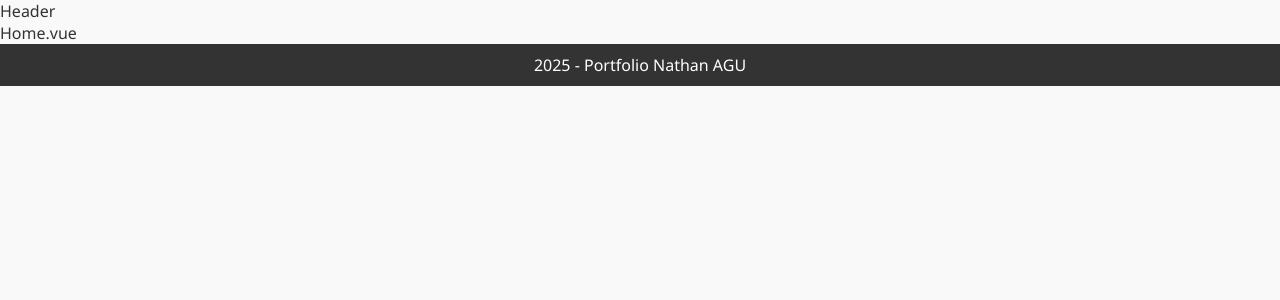
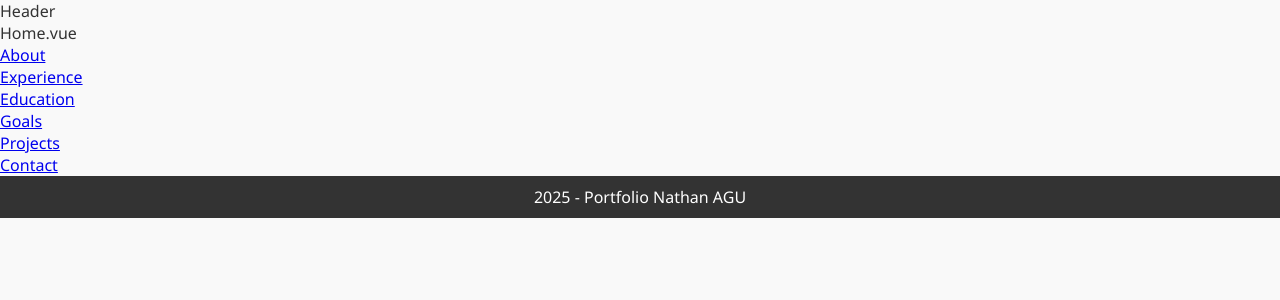
Before and after one commit to NathanAgu/Portfolio, a Vue app: page / in a window 1280 px wide. Shown: the top 300 px of the page. Built offline with nearby package versions, Linux system fonts and the light colour scheme.

Commit message:
feat: Ajout des pages du portfolio

```diff
--- /dev/null
+++ b/src/pages/About.vue
@@ -0,0 +1,11 @@
+<script>
+
+</script>
+
+<template>
+  <p>About.vue</p>
+</template>
+
+<style scoped>
+
+</style>
--- /dev/null
+++ b/src/pages/Contact.vue
@@ -0,0 +1,11 @@
+<script>
+
+</script>
+
+<template>
+  <p>Contact.vue</p>
+</template>
+
+<style scoped>
+
+</style>
--- /dev/null
+++ b/src/pages/Education.vue
@@ -0,0 +1,11 @@
+<script>
+
+</script>
+
+<template>
+  <p>Education.vue</p>
+</template>
+
+<style scoped>
+
+</style>
--- /dev/null
+++ b/src/pages/Experience.vue
@@ -0,0 +1,11 @@
+<script>
+
+</script>
+
+<template>
+  <p>Experience.vue</p>
+</template>
+
+<style scoped>
+
+</style>
--- /dev/null
+++ b/src/pages/Goals.vue
@@ -0,0 +1,11 @@
+<script>
+
+</script>
+
+<template>
+  <p>Goals.vue</p>
+</template>
+
+<style scoped>
+
+</style>
--- a/src/pages/Home.vue
+++ b/src/pages/Home.vue
@@ -4,6 +4,14 @@
 
 <template>
   <p>Home.vue</p>
+  <ul>
+    <li><a href="/About">About</a></li>
+    <li><a href="/Experience">Experience</a></li>
+    <li><a href="/Education">Education</a></li>
+    <li><a href="/Goals">Goals</a></li>
+    <li><a href="/Projects">Projects</a></li>
+    <li><a href="/Contact">Contact</a></li>
+  </ul>
 </template>
 
 <style scoped>
```
Also changed, not shown: src/pages/Projects.vue (added, +11 -0 lines), src/router/index.js (+12 -2 lines).
